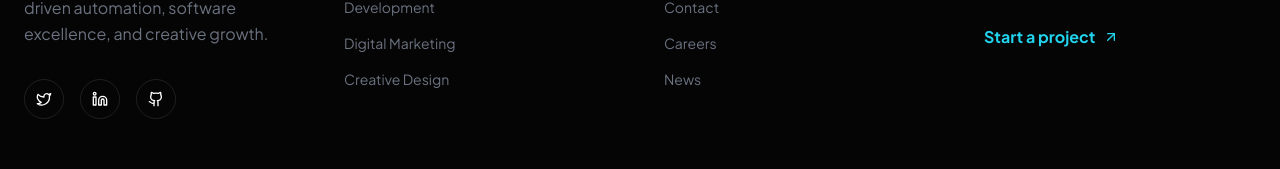
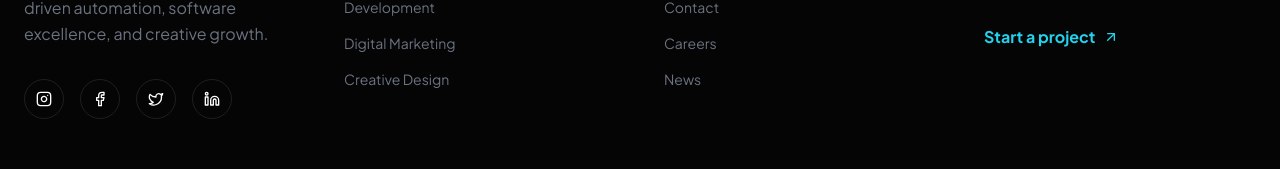
Before and after one commit to HASHIRKHA/Nad-x-pro-offical-website-, a React (Vite) app: page /#/project/1 in a window 1280 px wide. Shown: the part 1139-1308 px from the top of the page. Built offline with nearby package versions, Linux system fonts and the light colour scheme.

Commit message:
Update footer social icons with real Instagram/Facebook/X/LinkedIn links

```diff
--- a/components/Footer.tsx
+++ b/components/Footer.tsx
@@ -1,7 +1,7 @@
 
 import React from 'react';
 import { Link } from 'react-router-dom';
-import { Github, Twitter, Linkedin, Instagram, ArrowUpRight } from 'lucide-react';
+import { Facebook, Twitter, Linkedin, Instagram, ArrowUpRight } from 'lucide-react';
 
 const Footer: React.FC = () => {
   return (
@@ -19,14 +19,41 @@ const Footer: React.FC = () => {
               Your 360° global partner for AI-driven automation, software excellence, and creative growth.
             </p>
             <div className="flex space-x-4">
-              <a href="#" className="w-10 h-10 rounded-full border border-white/10 flex items-center justify-center hover:bg-cyan-400 hover:text-black transition-all">
+              <a
+                href="https://www.instagram.com/p/DLPGDG0McbU/"
+                target="_blank"
+                rel="noopener noreferrer"
+                aria-label="Instagram"
+                className="w-10 h-10 rounded-full border border-white/10 flex items-center justify-center hover:bg-cyan-400 hover:text-black transition-all duration-300 hover:-translate-y-1 hover:scale-110"
+              >
+                <Instagram className="w-4 h-4" />
+              </a>
+              <a
+                href="https://www.facebook.com/profile.php?id=61577153053928"
+                target="_blank"
+                rel="noopener noreferrer"
+                aria-label="Facebook"
+                className="w-10 h-10 rounded-full border border-white/10 flex items-center justify-center hover:bg-cyan-400 hover:text-black transition-all duration-300 hover:-translate-y-1 hover:scale-110"
+              >
+                <Facebook className="w-4 h-4" />
+              </a>
+              <a
+                href="https://x.com/NadXPro143"
+                target="_blank"
+                rel="noopener noreferrer"
+                aria-label="X"
+                className="w-10 h-10 rounded-full border border-white/10 flex items-center justify-center hover:bg-cyan-400 hover:text-black transition-all duration-300 hover:-translate-y-1 hover:scale-110"
+              >
                 <Twitter className="w-4 h-4" />
               </a>
-              <a href="#" className="w-10 h-10 rounded-full border border-white/10 flex items-center justify-center hover:bg-cyan-400 hover:text-black transition-all">
+              <a
+                href="https://www.linkedin.com/in/nad-x-pro-b1599a392?utm_source=share&utm_campaign=share_via&utm_content=profile&utm_medium=android_app"
+                target="_blank"
+                rel="noopener noreferrer"
+                aria-label="LinkedIn"
+                className="w-10 h-10 rounded-full border border-white/10 flex items-center justify-center hover:bg-cyan-400 hover:text-black transition-all duration-300 hover:-translate-y-1 hover:scale-110"
+              >
                 <Linkedin className="w-4 h-4" />
-              </a>
-              <a href="#" className="w-10 h-10 rounded-full border border-white/10 flex items-center justify-center hover:bg-cyan-400 hover:text-black transition-all">
-                <Github className="w-4 h-4" />
               </a>
             </div>
           </div>
```
